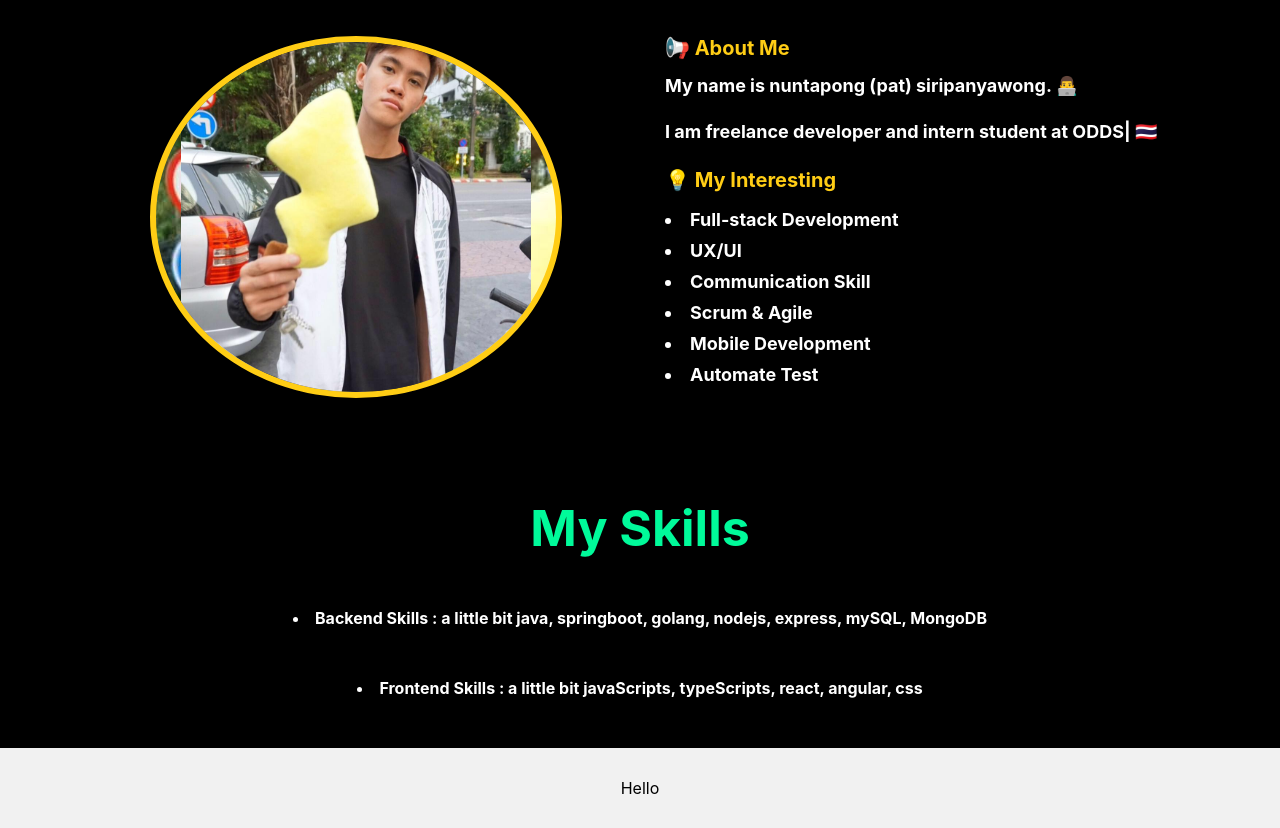
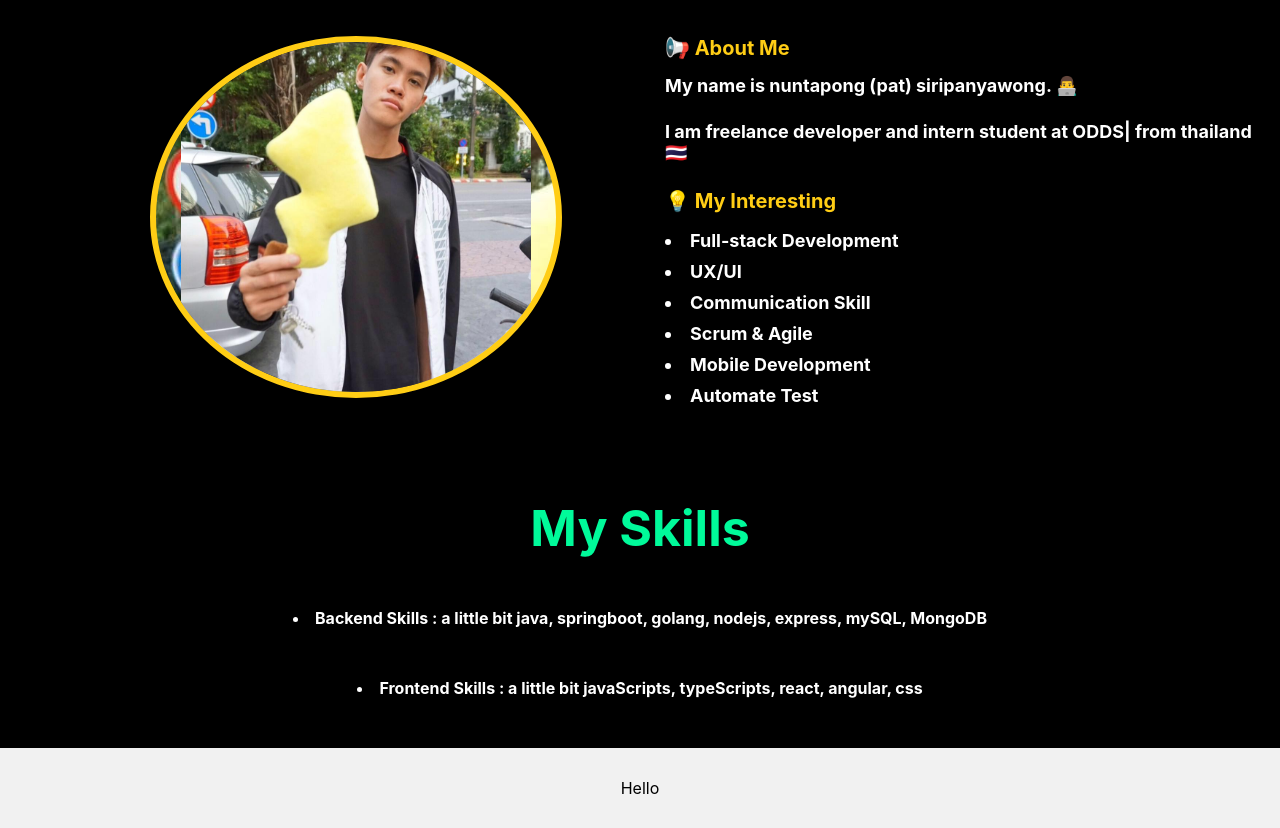
Before and after one commit to NuntapongS/my-portfolio, a React (Create React App) app: page / in a window 1280 px wide. Shown: the part 820-1648 px from the top of the page. Built offline with nearby package versions, Linux system fonts and the light colour scheme.

Commit message:
edit my interview2

```diff
--- a/src/App.css
+++ b/src/App.css
@@ -140,7 +140,7 @@ b {
   background-image: url(./image/15747616_1432756206764503_7783558084339154744_n.jpg);
   margin-bottom: 50px;
   margin-left: 100px;
-  width: 400px;
+   width: 400px;
 }
 
 .skill {
--- a/src/lang/word.json
+++ b/src/lang/word.json
@@ -1,6 +1,6 @@
 {
   "myInterview1": "My name is nuntapong (pat) siripanyawong. 👨‍💻 ",
-  "myInterview2": "I am freelance developer and intern student at ODDS| 🇹🇭",
+  "myInterview2": "I am freelance developer and intern student at ODDS| from thailand 🇹🇭",
   "backendSkills": "a little bit java, springboot, golang, nodejs, express, mySQL, MongoDB",
   "frontendSkills": "a little bit javaScripts, typeScripts, react, angular, css"
 }
```
